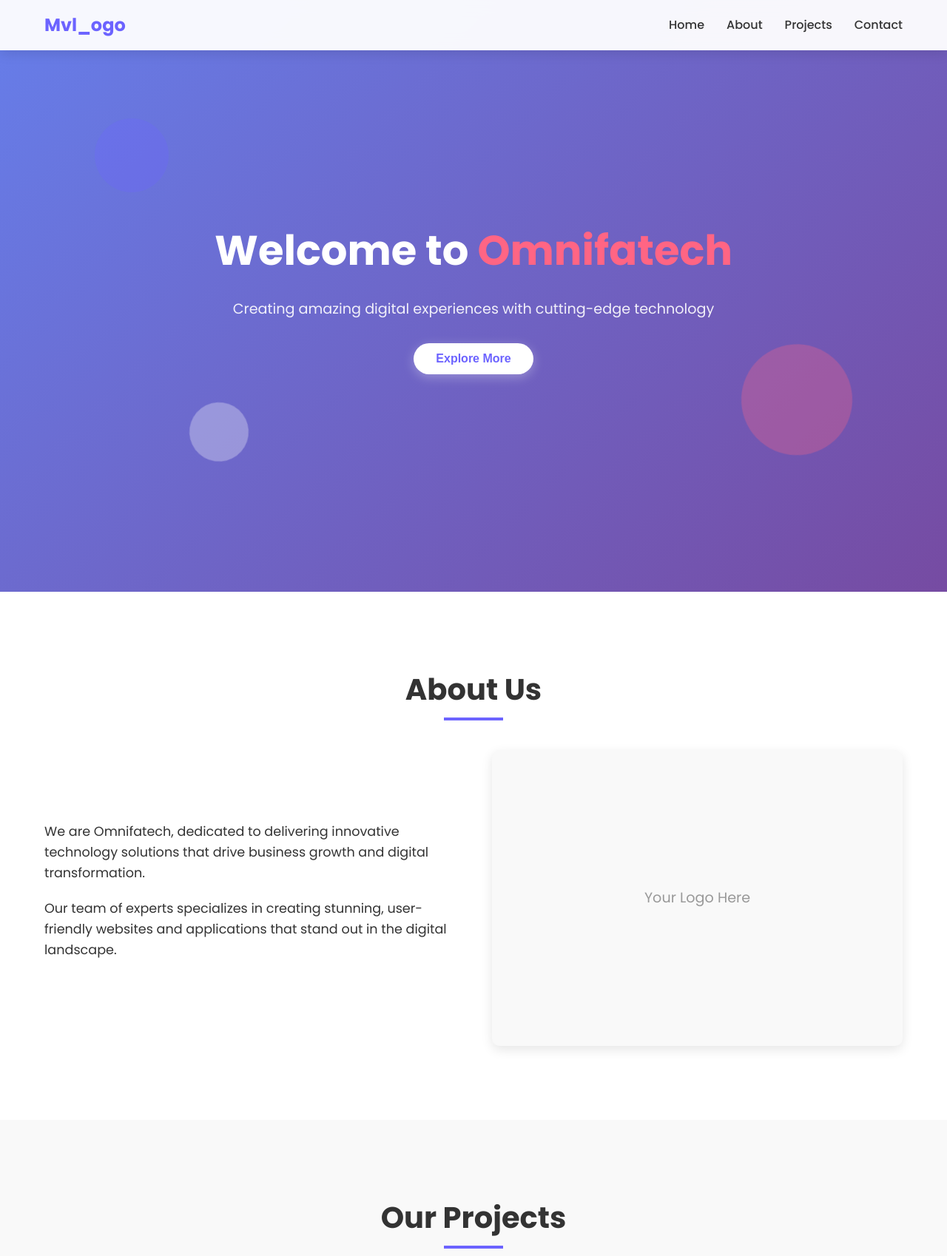
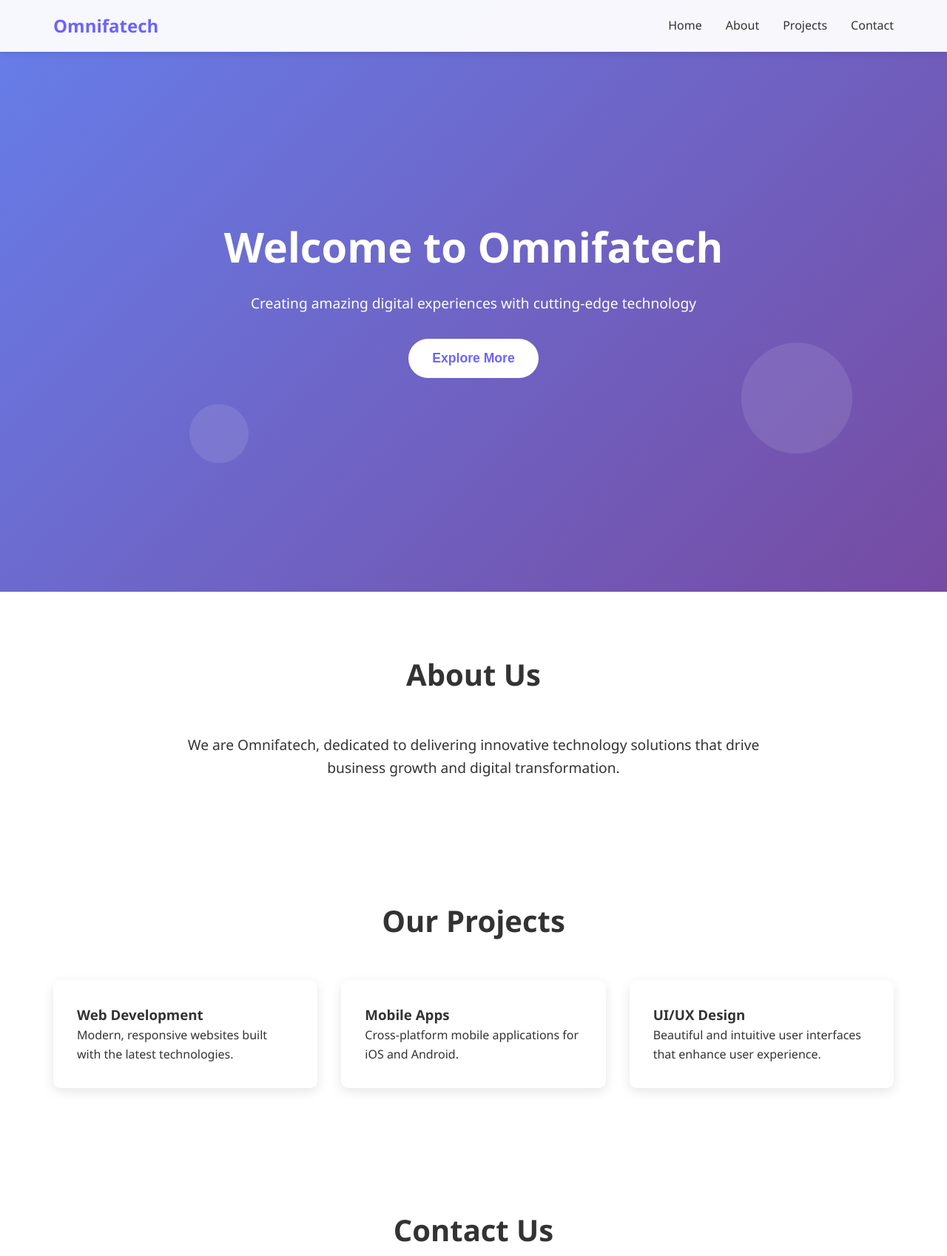
Before and after one commit to omnifaitech-wq/Omnifai-fzco, a plain HTML site: page index.html in a window 1280 px wide. Shown: the top 1698 px of the page at 74% size. Drawn offline with Linux system fonts and the light colour scheme.

Commit message:
fix html

```diff
--- a/index.html
+++ b/index.html
@@ -4,77 +4,219 @@
     <meta charset="UTF-8">
     <meta name="viewport" content="width=device-width, initial-scale=1.0">
     <title>Omnifatech - Innovative Solutions</title>
-    <link rel="stylesheet" href="style.css">
-    <link href="https://fonts.googleapis.com/css2?family=Poppins:wght@300;400;500;600;700&display=swap" rel="stylesheet">
+    <link rel="stylesheet" href="https://cdnjs.cloudflare.com/ajax/libs/font-awesome/6.0.0/css/all.min.css">
+    <style>
+        /* CSS WILL GO HERE - WE'LL PUT IT INLINE TO ENSURE IT LOADS */
+        * { margin: 0; padding: 0; box-sizing: border-box; }
+        :root {
+            --primary: #6c63ff;
+            --secondary: #4a44c9;
+            --accent: #ff6584;
+            --dark: #333;
+            --light: #f8f9fa;
+        }
+        body {
+            font-family: 'Segoe UI', Tahoma, Geneva, Verdana, sans-serif;
+            line-height: 1.6;
+            color: var(--dark);
+        }
+        .navbar {
+            position: fixed;
+            top: 0;
+            width: 100%;
+            background: rgba(255,255,255,0.95);
+            padding: 1rem 0;
+            z-index: 1000;
+            box-shadow: 0 2px 10px rgba(0,0,0,0.1);
+        }
+        .nav-container {
+            max-width: 1200px;
+            margin: 0 auto;
+            padding: 0 2rem;
+            display: flex;
+            justify-content: space-between;
+            align-items: center;
+        }
+        .logo {
+            font-size: 1.5rem;
+            font-weight: bold;
+            color: var(--primary);
+            text-decoration: none;
+        }
+        .nav-links {
+            display: flex;
+            gap: 2rem;
+        }
+        .nav-links a {
+            text-decoration: none;
+            color: var(--dark);
+            font-weight: 500;
+            transition: color 0.3s;
+        }
+        .nav-links a:hover {
+            color: var(--primary);
+        }
+        .hero {
+            height: 100vh;
+            background: linear-gradient(135deg, #667eea 0%, #764ba2 100%);
+            display: flex;
+            align-items: center;
+            justify-content: center;
+            text-align: center;
+            color: white;
+            position: relative;
+            overflow: hidden;
+        }
+        .hero-content h1 {
+            font-size: 3.5rem;
+            margin-bottom: 1rem;
+            animation: fadeInUp 1s ease;
+        }
+        .hero-content p {
+            font-size: 1.2rem;
+            margin-bottom: 2rem;
+            opacity: 0.9;
+            animation: fadeInUp 1s ease 0.3s both;
+        }
+        .cta-button {
+            padding: 1rem 2rem;
+            background: white;
+            color: var(--primary);
+            border: none;
+            border-radius: 50px;
+            font-size: 1.1rem;
+            font-weight: 600;
+            cursor: pointer;
+            transition: all 0.3s ease;
+            animation: fadeInUp 1s ease 0.6s both;
+        }
+        .cta-button:hover {
+            transform: translateY(-3px);
+            box-shadow: 0 10px 25px rgba(0,0,0,0.2);
+        }
+        @keyframes fadeInUp {
+            from {
+                opacity: 0;
+                transform: translateY(30px);
+            }
+            to {
+                opacity: 1;
+                transform: translateY(0);
+            }
+        }
+        .floating {
+            position: absolute;
+            background: rgba(255,255,255,0.1);
+            border-radius: 50%;
+            animation: float 6s ease-in-out infinite;
+        }
+        .floating:nth-child(1) {
+            width: 100px; height: 100px; top: 20%; left: 10%;
+        }
+        .floating:nth-child(2) {
+            width: 150px; height: 150px; top: 60%; right: 10%; animation-delay: 2s;
+        }
+        .floating:nth-child(3) {
+            width: 80px; height: 80px; bottom: 20%; left: 20%; animation-delay: 4s;
+        }
+        @keyframes float {
+            0%, 100% { transform: translateY(0px) rotate(0deg); }
+            50% { transform: translateY(-20px) rotate(10deg); }
+        }
+        section {
+            padding: 5rem 0;
+        }
+        .container {
+            max-width: 1200px;
+            margin: 0 auto;
+            padding: 0 2rem;
+        }
+        .section-title {
+            text-align: center;
+            font-size: 2.5rem;
+            margin-bottom: 3rem;
+            color: var(--dark);
+        }
+        .projects-grid {
+            display: grid;
+            grid-template-columns: repeat(auto-fit, minmax(300px, 1fr));
+            gap: 2rem;
+        }
+        .project-card {
+            background: white;
+            padding: 2rem;
+            border-radius: 10px;
+            box-shadow: 0 5px 15px rgba(0,0,0,0.1);
+            transition: all 0.3s ease;
+            opacity: 0;
+            transform: translateY(30px);
+        }
+        .project-card.visible {
+            opacity: 1;
+            transform: translateY(0);
+        }
+        .project-card:hover {
+            transform: translateY(-10px);
+            box-shadow: 0 15px 30px rgba(0,0,0,0.15);
+        }
+        footer {
+            background: var(--dark);
+            color: white;
+            text-align: center;
+            padding: 2rem 0;
+        }
+        @media (max-width: 768px) {
+            .hero-content h1 { font-size: 2.5rem; }
+            .nav-links { display: none; }
+        }
+    </style>
 </head>
 <body>
-    <!-- Navigation -->
     <nav class="navbar">
         <div class="nav-container">
-            <div class="nav-logo">
-                <a href="#home">Mvl_ogo</a>
-            </div>
-            <div class="nav-menu" id="nav-menu">
-                <a href="#home" class="nav-link">Home</a>
-                <a href="#about" class="nav-link">About</a>
-                <a href="#projects" class="nav-link">Projects</a>
-                <a href="#contact" class="nav-link">Contact</a>
-            </div>
-            <div class="hamburger" id="hamburger">
-                <span class="bar"></span>
-                <span class="bar"></span>
-                <span class="bar"></span>
+            <a href="#" class="logo">Omnifatech</a>
+            <div class="nav-links">
+                <a href="#home">Home</a>
+                <a href="#about">About</a>
+                <a href="#projects">Projects</a>
+                <a href="#contact">Contact</a>
             </div>
         </div>
     </nav>
 
-    <!-- Hero Section -->
     <section id="home" class="hero">
         <div class="hero-content">
-            <h1 class="hero-title animate-text">Welcome to <span class="highlight">Omnifatech</span></h1>
-            <p class="hero-subtitle">Creating amazing digital experiences with cutting-edge technology</p>
+            <h1>Welcome to Omnifatech</h1>
+            <p>Creating amazing digital experiences with cutting-edge technology</p>
             <button class="cta-button">Explore More</button>
         </div>
-        <div class="hero-animation">
-            <div class="floating-shape shape-1"></div>
-            <div class="floating-shape shape-2"></div>
-            <div class="floating-shape shape-3"></div>
+        <div class="floating"></div>
+        <div class="floating"></div>
+        <div class="floating"></div>
+    </section>
+
+    <section id="about" class="about">
+        <div class="container">
+            <h2 class="section-title">About Us</h2>
+            <p style="text-align: center; font-size: 1.2rem; max-width: 800px; margin: 0 auto;">
+                We are Omnifatech, dedicated to delivering innovative technology solutions that drive business growth and digital transformation.
+            </p>
         </div>
     </section>
 
-    <!-- About Section -->
-    <section id="about" class="about">
-        <div class="container">
-            <h2 class="section-title">About Us</h2>
-            <div class="about-content">
-                <div class="about-text">
-                    <p>We are Omnifatech, dedicated to delivering innovative technology solutions that drive business growth and digital transformation.</p>
-                    <p>Our team of experts specializes in creating stunning, user-friendly websites and applications that stand out in the digital landscape.</p>
-                </div>
-                <div class="about-image">
-                    <div class="image-placeholder">Your Logo Here</div>
-                </div>
-            </div>
-        </div>
-    </section>
-
-    <!-- Projects Section -->
     <section id="projects" class="projects">
         <div class="container">
             <h2 class="section-title">Our Projects</h2>
             <div class="projects-grid">
                 <div class="project-card">
-                    <div class="project-image">Project 1</div>
                     <h3>Web Development</h3>
                     <p>Modern, responsive websites built with the latest technologies.</p>
                 </div>
                 <div class="project-card">
-                    <div class="project-image">Project 2</div>
                     <h3>Mobile Apps</h3>
                     <p>Cross-platform mobile applications for iOS and Android.</p>
                 </div>
                 <div class="project-card">
-                    <div class="project-image">Project 3</div>
                     <h3>UI/UX Design</h3>
                     <p>Beautiful and intuitive user interfaces that enhance user experience.</p>
                 </div>
@@ -82,34 +224,56 @@
         </div>
     </section>
 
-    <!-- Contact Section -->
     <section id="contact" class="contact">
         <div class="container">
-            <h2 class="section-title">Get In Touch</h2>
-            <div class="contact-content">
-                <div class="contact-info">
-                    <h3>Contact Information</h3>
-                    <p>Email: contact@omnifatech.com</p>
-                    <p>Phone: +1 (555) 123-4567</p>
-                    <p>Address: 123 Tech Street, Digital City</p>
-                </div>
-                <form class="contact-form">
-                    <input type="text" placeholder="Your Name" required>
-                    <input type="email" placeholder="Your Email" required>
-                    <textarea placeholder="Your Message" rows="5" required></textarea>
-                    <button type="submit">Send Message</button>
-                </form>
-            </div>
+            <h2 class="section-title">Contact Us</h2>
+            <p style="text-align: center; font-size: 1.2rem;">
+                Email: contact@omnifatech.com<br>
+                Let's build something amazing together!
+            </p>
         </div>
     </section>
 
-    <!-- Footer -->
-    <footer class="footer">
+    <footer>
         <div class="container">
             <p>&copy; 2024 Omnifatech. All rights reserved.</p>
         </div>
     </footer>
 
-    <script src="script.js"></script>
+    <script>
+        // Scroll animations
+        document.addEventListener('DOMContentLoaded', function() {
+            const cards = document.querySelectorAll('.project-card');
+
+            const checkVisibility = () => {
+                cards.forEach(card => {
+                    const cardTop = card.getBoundingClientRect().top;
+                    if (cardTop < window.innerHeight - 100) {
+                        card.classList.add('visible');
+                    }
+                });
+            };
+
+            // Initial check
+            checkVisibility();
+
+            // Check on scroll
+            window.addEventListener('scroll', checkVisibility);
+
+            // Smooth scrolling
+            document.querySelectorAll('a[href^="#"]').forEach(anchor => {
+                anchor.addEventListener('click', function (e) {
+                    e.preventDefault();
+                    const target = document.querySelector(this.getAttribute('href'));
+                    if (target) {
+                        target.scrollIntoView({
+                            behavior: 'smooth',
+                            block: 'start'
+                        });
+                    }
+                });
+            });
+        });
+    </script>
 </body>
 </html>
```
